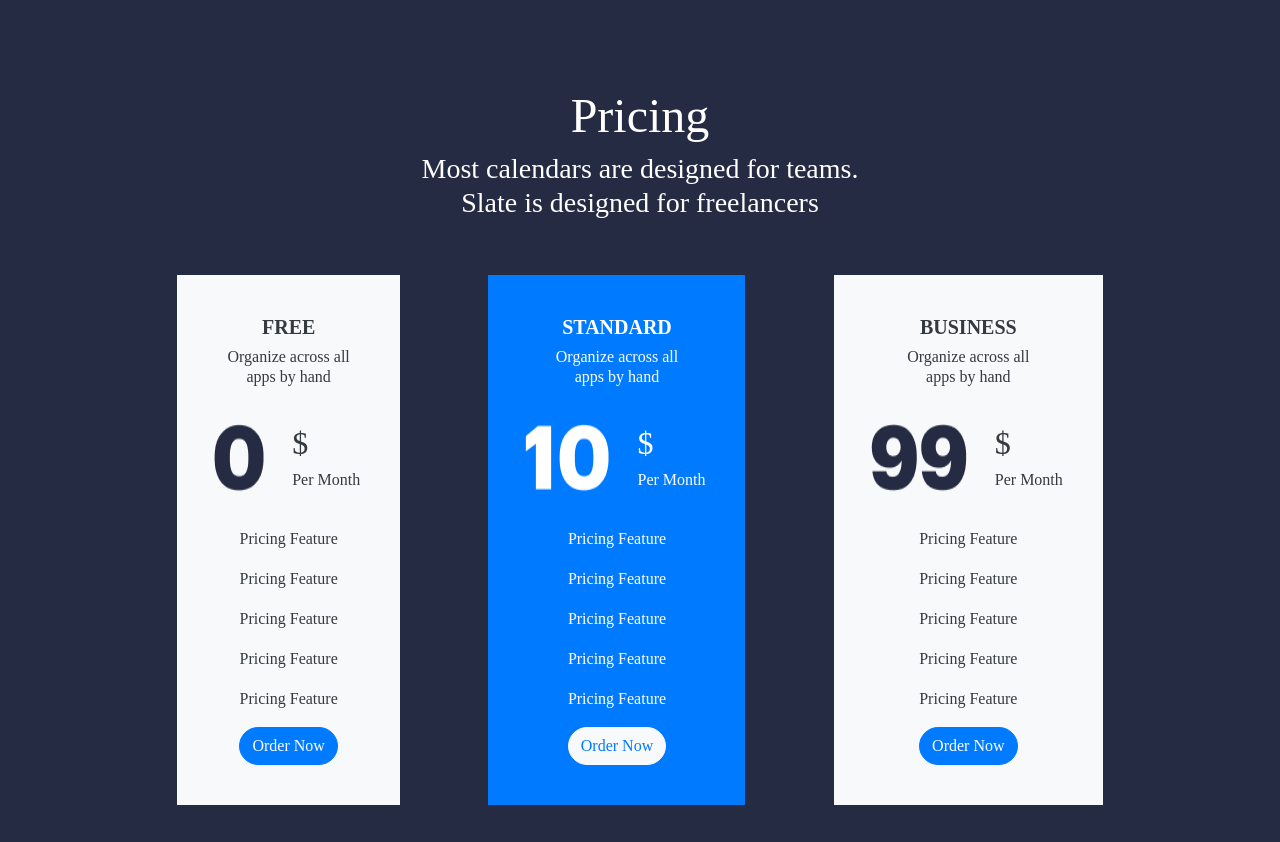
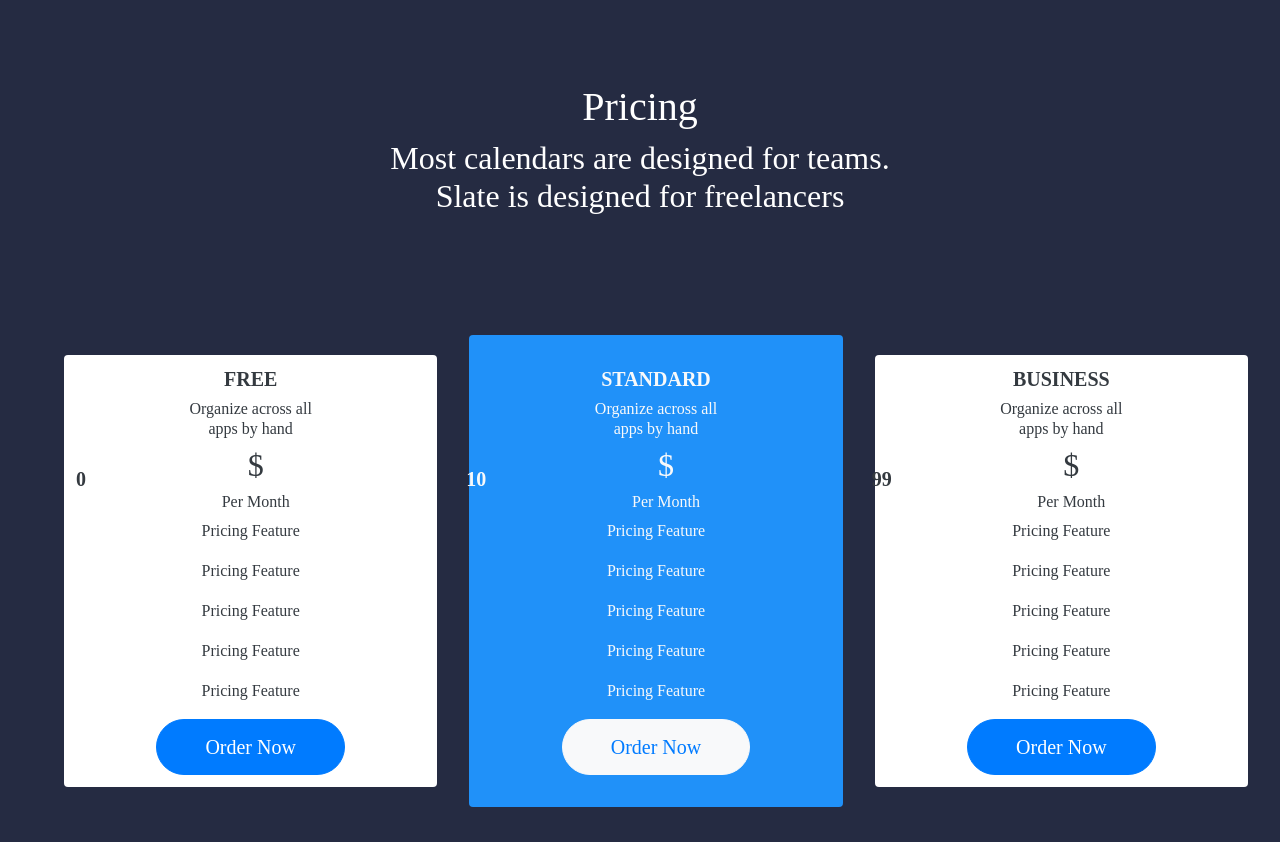
Before and after one commit to AzizImastara/Business-landingpage, a plain HTML site: page index.html in a window 1280 px wide. Shown: the part 5300-6142 px from the top of the page. Drawn offline with nearby package versions, Linux system fonts and the light colour scheme.

Commit message:
initial commit

```diff
--- a/assets/css/style.css
+++ b/assets/css/style.css
@@ -196,7 +196,7 @@ nav{
     font-weight: 700;
   }
 
-  .content__5{
+  /* .content__5{
     background-color: #252B42;
     padding: 100px 0;
   }
@@ -235,6 +235,53 @@ nav{
   }
   .dollar__biru{
     padding: 30px 0;
+  } */
+
+  .pricing{
+    background-color: #252B42;
+  }
+  .card-list h1{
+    font-size: 20px;
+    font-weight: 700;
+  }
+  .card-list h4{
+    font-size: 16px;
+    font-weight: 400;
+  }
+  .card-list p{
+    font-size: 16px;
+    font-weight: 400;
+  }
+  .card-list button{
+    font-size: 20px;
+    padding: 12px 48px;
+  }
+  .card-list{
+    /* width: calc(100% + 32px); */
+    display: flex;
+    align-items: center;
+    justify-content: space-around;
+    padding: 32px;
+    /* margin: 0 0 0 -32px; */
+  }
+  .card-list__item{
+    width: 100%;
+    min-height: 100px;
+    margin: 32px 0 0 32px;
+    background-color: #fff;
+    border-radius: 4px;
+    padding: 12px;
+  }
+  .card-list__item:nth-child(2){
+    background-color: #2091f9;
+    padding: 32px 12px;
+  }
+  .card-list__number{
+    display: flex;
+    align-items: center;
+    text-align: center;
+    justify-content: center;
+    flex-direction: row;
   }
 
   .content__6{
--- a/index.html
+++ b/index.html
@@ -165,7 +165,7 @@
 
           <div class="row justify-content-center">
             <div class="col">
-              <img src="assets/img/avatar.png" alt="avatar">
+              <img src="assets/img/avatarr.svg" alt="avatar">
               <p>Organize across</p>
               <p>Ui designer</p>
             </div>
@@ -175,7 +175,7 @@
       </div>
     </div>
 
-    <div class="content__5">
+    <!-- <div class="content__5">
       <div class="container">
         <div class="desktop__5 text-center text-white">
           <h1>Pricing</h1>
@@ -204,7 +204,6 @@
             <h4>Organize across all <br> apps by hand</h4>
               <div class="row dollar__biru">
                 <img src="assets/img/headline (1).png" alt="2" class="img-fluid">
-                <!-- <h1>10</h1> -->
                 <div class="col text-left">
                   <h2>$</h2>
                   <h4>Per Month</h4>
@@ -235,6 +234,73 @@
             <button type="button" class="btn btn-primary rounded-pill">Order Now</button>
            </div>
          </div>
+      </div>
+    </div> -->
+
+    <div class="pricing py-5">
+      <div class="container text-center text-white py-5">
+        <h1>Pricing</h1>
+        <h2>Most calendars are designed for teams. <br> Slate is designed for freelancers</h2>
+      </div>
+
+      <div class="card-list text-center">
+        <div class="card-list__item text-dark">
+          <h1>FREE</h1>
+          <h4>Organize across all <br> apps by hand</h4>
+
+            <div class="card-list__number">
+              <h1>0</h1>
+              <div class="col">
+                <h2>$</h2>
+                <h4>Per Month</h4>
+              </div>
+            </div>
+
+          <p>Pricing Feature</p>
+          <p>Pricing Feature</p>
+          <p>Pricing Feature</p>
+          <p>Pricing Feature</p>
+          <p>Pricing Feature</p>
+          <button type="button" class="btn btn-primary rounded-pill">Order Now</button>
+        </div>
+        <div class="card-list__item text-light">
+          <h1>STANDARD</h1>
+          <h4>Organize across all <br> apps by hand</h4>
+
+            <div class="card-list__number row">
+              <h1>10</h1>
+              <div class="col">
+                <h2>$</h2>
+                <h4>Per Month</h4>
+              </div>
+            </div>
+
+          <p>Pricing Feature</p>
+          <p>Pricing Feature</p>
+          <p>Pricing Feature</p>
+          <p>Pricing Feature</p>
+          <p>Pricing Feature</p>
+          <button type="button" class="btn btn-light text-primary rounded-pill">Order Now</button>
+        </div>
+        <div class="card-list__item text-dark">
+          <h1>BUSINESS</h1>
+          <h4>Organize across all <br> apps by hand</h4>
+
+            <div class="card-list__number row">
+              <h1>99</h1>
+              <div class="col">
+                <h2>$</h2>
+                <h4>Per Month</h4>
+              </div>
+            </div>
+
+          <p>Pricing Feature</p>
+          <p>Pricing Feature</p>
+          <p>Pricing Feature</p>
+          <p>Pricing Feature</p>
+          <p>Pricing Feature</p>
+          <button type="button" class="btn btn-primary rounded-pill">Order Now</button>
+        </div>
       </div>
     </div>
 
```
